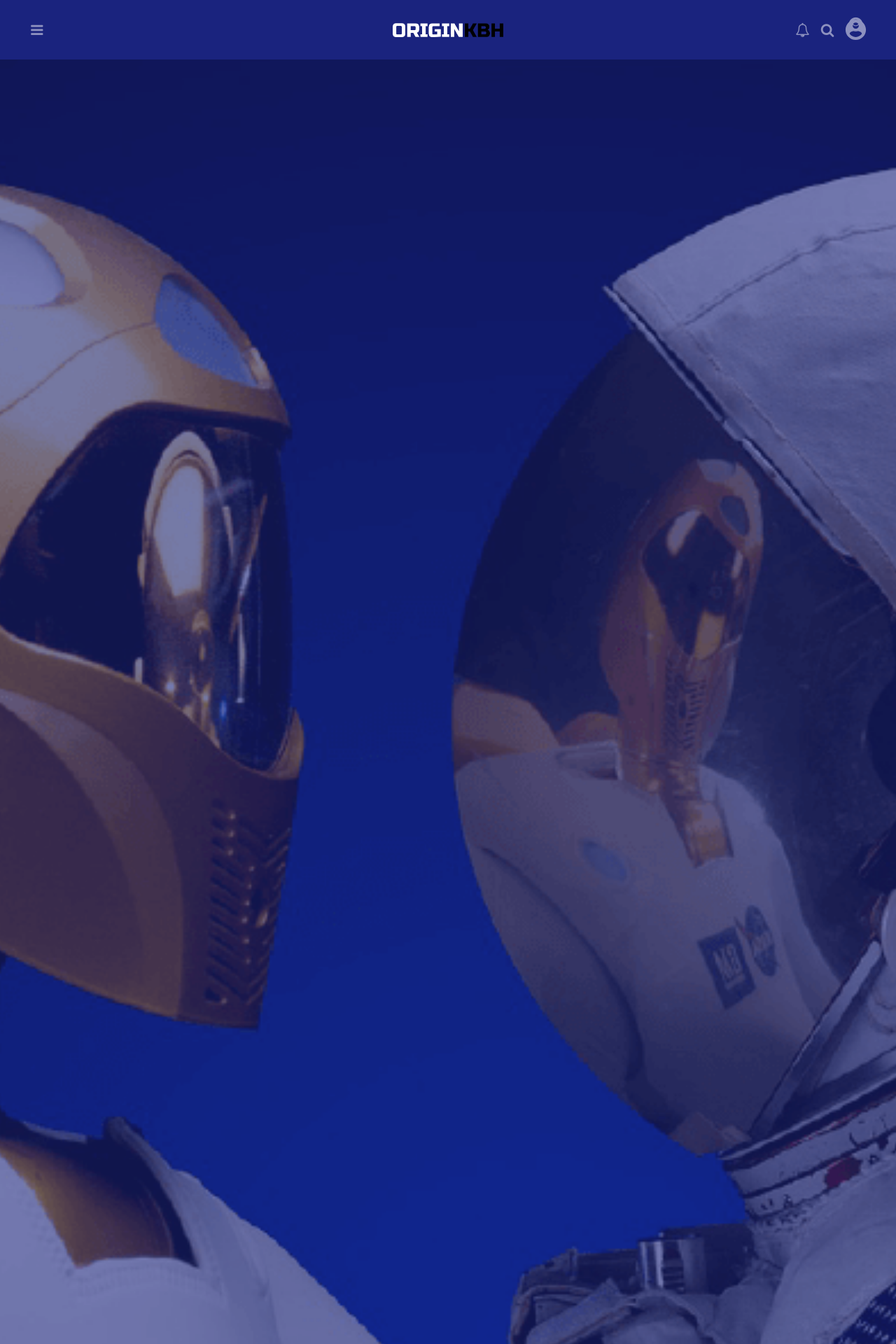
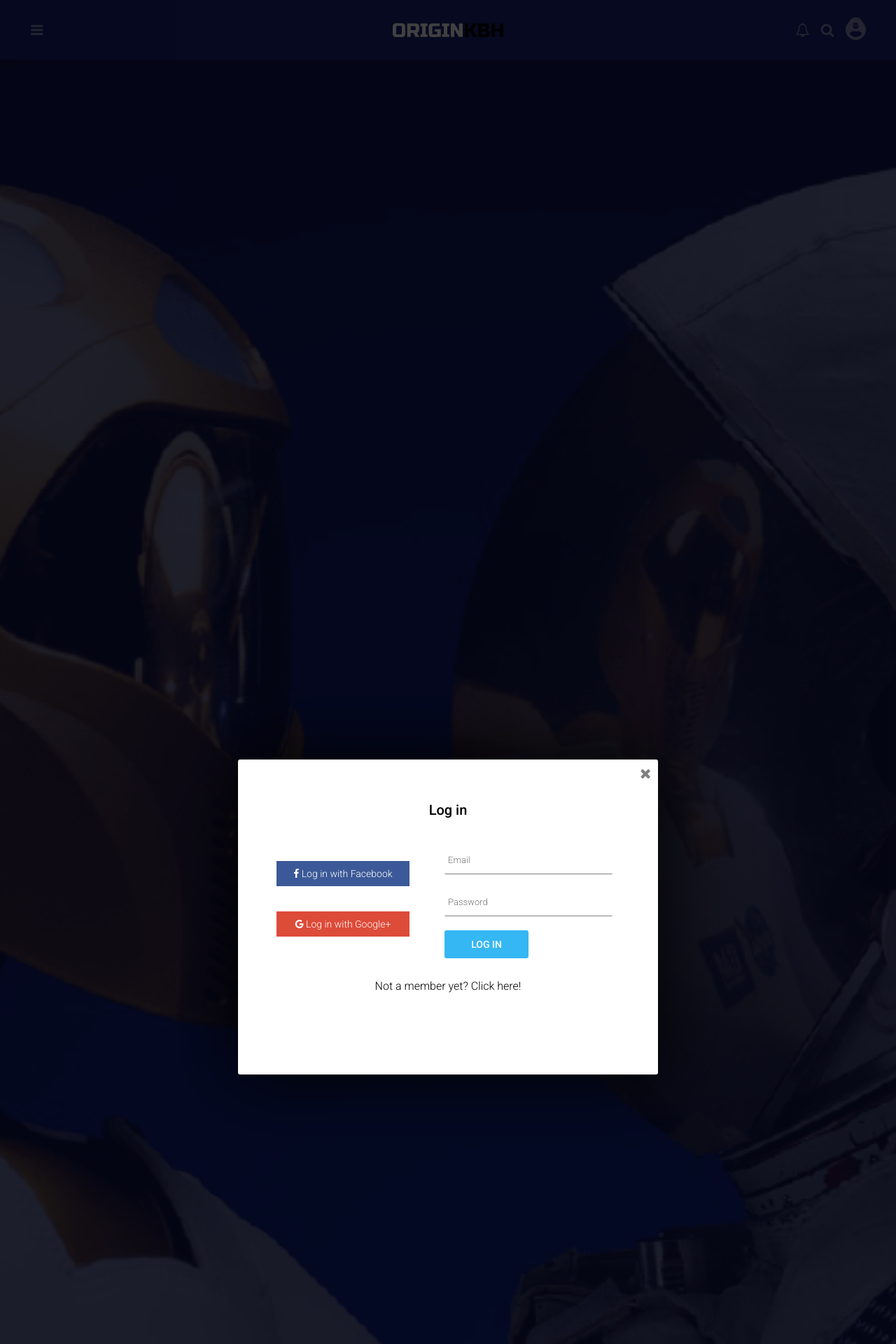
Before and after one commit to gergelybalint94/interface_design_exam, a PHP site: page / in a window 1280 px wide. Shown: the top 1920 px of the page at 70% size. Run offline with PHP 8.4, Linux system fonts and the light colour scheme; some libraries are stand-ins or nearby versions.

Commit message:
I have built the login, without functionality

```diff
--- a/css/style.css
+++ b/css/style.css
@@ -283,11 +283,14 @@ header {
   height: 15px;
   background-image: url("../assets/icons/menu-cross.svg"); }
 
-/* -- REGISTRATION POPUP: -- */
-#registration-wrap {
+/* -- REGISTRATION AND LOGIN POPUPS -- */
+#registration-wrap, #login-wrap {
   display: none; }
 
-#registration-area {
+#login-wrap {
+  display: flex; }
+
+#registration-area, #login-area {
   transition: 1s;
   display: flex;
   justify-content: center;
@@ -301,7 +304,7 @@ header {
   top: 0;
   left: 0; }
 
-#signup-container {
+#signup-container, #login-container {
   position: relative;
   width: 600px;
   height: 450px;
@@ -311,20 +314,20 @@ header {
   border-radius: 3px;
   margin-top: 20px; }
 
-.signup-container-child {
+.signup-container-child, .login-container-child {
   display: flex;
   flex-direction: row;
   justify-content: center;
   align-items: center; }
 
-.signup-container-child h1 {
+.signup-container-child h1, .login-container-child h1 {
   padding-top: 30px;
   font-size: 20px; }
 
-.signup-container-child:not(:first-child) {
+.signup-container-child:not(:first-child), .login-container-child:not(:first-child) {
   margin-top: 30px; }
 
-.signup-container-fields {
+.signup-container-fields, .login-container-fields {
   display: flex;
   flex-direction: column;
   max-width: 300px;
@@ -335,7 +338,7 @@ header {
   display: flex;
   flex-direction: row; }
 
-#signup-form input {
+#signup-form input, #login-form input {
   border: none;
   border-bottom: 1px solid gray;
   padding-left: 5px;
@@ -348,7 +351,7 @@ header {
   width: 105px !important;
   margin-right: 0px; }
 
-#submit-registration {
+#submit-registration, #submit-login {
   max-width: 40%;
   padding: 12px;
   margin-left: 30px;
@@ -361,10 +364,10 @@ header {
   text-transform: uppercase;
   text-align: center; }
 
-#submit-registration:hover {
+#submit-registration:hover, #submit-login {
   cursor: pointer; }
 
-#signup-facebook, #signup-google {
+#signup-facebook, #signup-google, #login-facebook, #login-google {
   width: 190px;
   height: 36px;
   background: #dd4b39;
@@ -373,19 +376,26 @@ header {
   text-align: center;
   font-size: 14px; }
 
-#signup-facebook {
+#signup-facebook, #login-facebook {
   margin-bottom: 36px;
   background: #3b5998; }
 
-#close-signup-container {
+#close-signup-container, #close-login-container {
   font-size: 20px;
   color: gray;
   position: absolute;
   right: 10px;
   top: 10px; }
 
-#close-signup-container:hover {
+#close-signup-container:hover, #close-login-container:hover {
   cursor: pointer; }
+
+#open-registration {
+  transition: 0.25s; }
+
+#open-registration:hover {
+  cursor: pointer;
+  color: #03A9F4; }
 
 /* -- SOCIAL MEDIA ICONS: -- */
 #social-media-icon-list {
--- a/index.php
+++ b/index.php
@@ -120,6 +120,9 @@
 		<!-- FOOTER: -->
 		<?php require_once('templates/footer.php'); ?>
 
+		<!-- LOGIN POPUP: -->
+		<?php require_once('templates/login.php'); ?>
+
 		<!-- REGISTRATION POPUP: -->
 		<?php require_once('templates/registration.php'); ?>
 
--- a/js/script.js
+++ b/js/script.js
@@ -135,10 +135,14 @@ $(document).on('click', '.closer-elements', function(){
 	.fadeOut();
 });
 
-//Function for the popping up signup box
+//Function for the popping up login box
 $(document).on("click", "#account-icon", function(){
-	console.log("works");
-	$("#registration-wrap").fadeIn('fast');
+	$("#login-wrap").fadeIn('fast');
+});
+
+//Function to close the login container
+$(document).on("click", ".close-login-onclick-elements", function(){
+	$("#login-wrap").fadeOut('fast');
 });
 
 //Function to close the signup container
@@ -151,7 +155,11 @@ $(document).on('click', ".close-signup-onclick-elements *", function(e) {
 	e.stopPropagation();
 });
 
-
+//Open the registration popup
+$(document).on("click", "#open-registration", function(){
+	$("#login-wrap").fadeOut('fast');
+	$("#registration-wrap").show(); //with fadeIn it looks awkward
+});
 
 // Function to save a new user
 function createUser(firstName, lastName, password, email ){
--- a/scss/style.scss
+++ b/scss/style.scss
@@ -392,19 +395,28 @@ header {
   text-align: center;
   font-size: 14px; }
 
-#signup-facebook {
+#signup-facebook, #login-facebook {
   margin-bottom: 36px;
   background: #3b5998; }
 
-#close-signup-container {
+#close-signup-container, #close-login-container {
   font-size: 20px;
   color: gray;
   position: absolute;
   right: 10px;
   top: 10px; }
 
-#close-signup-container:hover {
+#close-signup-container:hover, #close-login-container:hover {
   cursor: pointer; }
+
+#open-registration{
+	transition:0.25s;
+
+}
+#open-registration:hover{
+	cursor:pointer;
+	color: $accentColor1;
+}
 
 /* -- SOCIAL MEDIA ICONS: -- */
 #social-media-icon-list {
--- /dev/null
+++ b/templates/login.php
@@ -0,0 +1,26 @@
+<div id="login-wrap">
+	<div id="login-area" class="close-login-onclick-elements">
+		<div id="login-container">
+			<div id="close-login-container" class="fa fa-times close-login-onclick-elements"></div>
+			<div class="login-container-child">
+				<h1 class="fontWeight-medium">Log in</h1>
+			</div>
+			<div class="login-container-child">
+				<div class="login-container-fields">
+					<div id="login-facebook"><div class="fa fa-facebook"></div> Log in with Facebook</div>
+					<div id="login-google"><div class="fa fa-google"></div> Log in with Google+</div>
+				</div>
+				<form class="forms" id="login-form" method="post">
+				<div class="login-container-fields">
+					<input type="email" name="email" id="login-email" placeholder="Email">
+					<input type="password" name="password" id="login-password" placeholder="Password">
+					<div type="submit" id="submit-login" name="submit-login" class="fontWeight-medium">Log in</div>
+				</div>
+				</form>
+			</div>
+			<div class="login-container-child">
+				<h2 id="open-registration">Not a member yet? Click here!</h2>
+			</div>
+		</div>
+	</div>
+</div>
--- a/templates/registration.php
+++ b/templates/registration.php
@@ -17,7 +17,7 @@
 						<input type="text" name="lastName" id="lastName" placeholder="Last Name">
 					</div>
 					<input type="email" name="email" id="email" placeholder="Email">
-					<input type="password" name="password" id="password" placeholder="password">
+					<input type="password" name="password" id="password" placeholder="Password">
 					<input type="password" name="password" id="password" placeholder="Repeat Password">
 					<div type="submit" id="submit-registration" name="submit-signup" class="fontWeight-medium">Sign up</div>
 				</div>
```
Also changed, not shown: other parts of scss/style.scss (+15 -12 lines), 1 other file.
